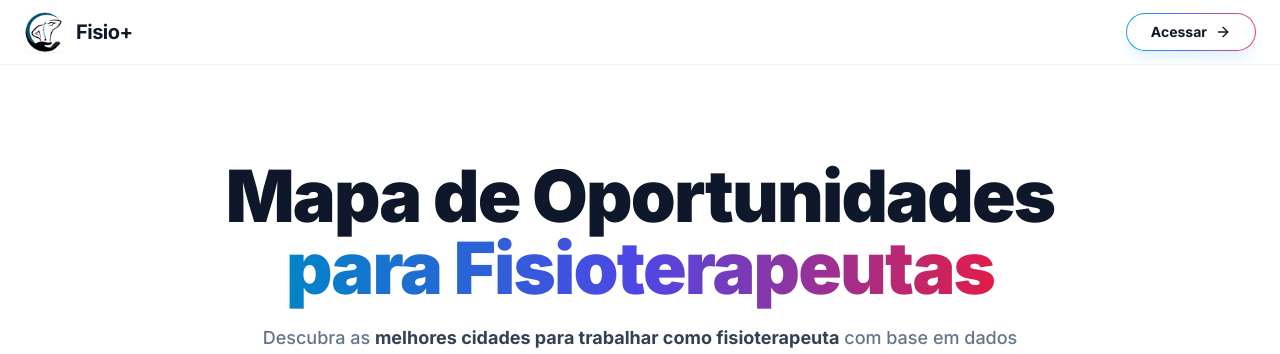
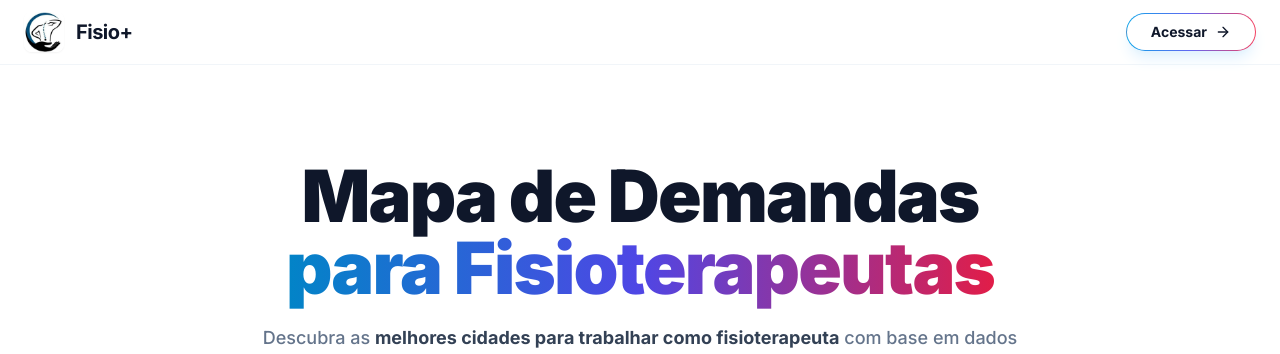
Before and after one commit to Roque-Pro/fisiomais, a Next.js app: page / in a window 1280 px wide. Shown: the top 354 px of the page. Built offline with nearby package versions, Linux system fonts and the light colour scheme; no server answers; the database is empty.

Commit message:
rename Mapa de Oportunidades to Mapa de Demandas

```diff
--- a/app/layout.tsx
+++ b/app/layout.tsx
@@ -17,7 +17,7 @@ const poppins = Poppins({
 });
 
 export const metadata: Metadata = {
-  title: 'Fisio+ — Mapa de Oportunidades para Fisioterapeuta | Mercado de Trabalho e Inteligência de Mercado',
+  title: 'Fisio+ — Mapa de Demandas para Fisioterapeuta | Mercado de Trabalho e Inteligência de Mercado',
   description:
     'Descubra as melhores cidades para atuar como fisioterapeuta com dados reais de mercado. Mapa gratuito de oportunidades com indicadores demográficos, concorrência e nível de oportunidade por especialidade: Ortopedia, Neurofuncional, Geriátrica, Pediátrica e mais. Sistema de gestão clínica com 30 dias grátis.',
   manifest: '/manifest.json',
--- a/components/opportunity-map.tsx
+++ b/components/opportunity-map.tsx
@@ -123,7 +123,7 @@ export default function OpportunityMap() {
         <div className="max-w-4xl mx-auto">
           <div className="text-center space-y-5 mb-10 md:mb-12">
             <h1 className="text-4xl sm:text-5xl md:text-7xl font-black text-slate-900 tracking-tight leading-[1.05] text-balance">
-              Mapa de Oportunidades
+              Mapa de Demandas
               <br />
               <span className="bg-gradient-to-r from-sky-600 via-indigo-600 to-rose-600 bg-clip-text text-transparent">
                 para Fisioterapeutas
```
